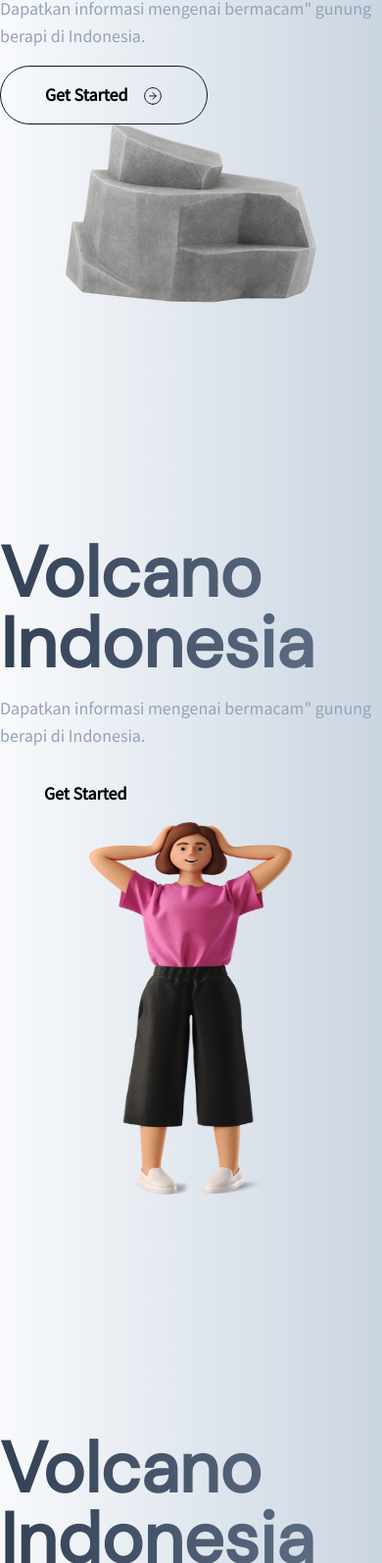
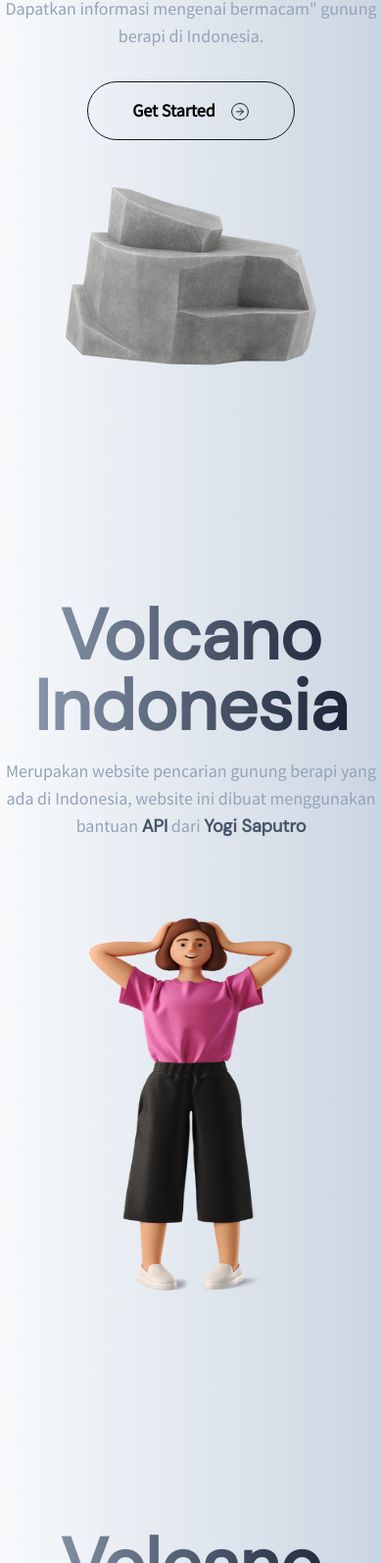
Before and after one commit to Dimas-oktavian17/Volcano-Project, a website built with Vite: page index.html in a window 390 px wide. Shown: the part 381-1976 px from the top of the page at 98% size. Built offline with nearby package versions, Linux system fonts and the light colour scheme; no server answers.

Commit message:
Create responsive design

```diff
--- a/index.html
+++ b/index.html
@@ -7,10 +7,9 @@
   <meta name="viewport" content="width=device-width, initial-scale=1.0" />
   <title>Volcano-Project</title>
   <!-- link css,js or library -->
-
   <script type="module" src="./main.js" defer></script>
-  <link rel="stylesheet" href="./src/style.css">
-  <link rel="stylesheet" href="./src/swipper.css">
+  <link rel="stylesheet" href="./src/style.css" />
+  <link rel="stylesheet" href="./src/swipper.css" />
   <!-- font family -->
   <!-- sourcecode sans pro -->
   <link rel="preconnect" href="https://fonts.googleapis.com" />
@@ -25,13 +24,13 @@
 <body class="bg-gradient-to-r from-slate-50 to-slate-300">
   <!-- header -->
   <header class="container hidden-me" id="beranda">
-    <nav class="px-2 mb-10 border-gray-200 font-header " id="nav">
+    <nav class="px-2 mb-10 border-gray-200 font-header" id="nav">
       <div
-        class="fixed container backdrop-blur-md w-[95%] z-[999]  mx-auto flex flex-wrap items-center justify-between rounded-xl lg:w-[98%]">
+        class="fixed container backdrop-blur-md w-[95%] z-[999] mx-auto flex flex-wrap items-center justify-between rounded-xl lg:w-[98%]">
         <a href="#beranda" class="flex transition-all duration-500 group">
           <svg class="h-10 mr-3 transition-all duration-500 fill-slate-700 group-hover:fill-slate-500" width="51"
-            height="70" xmlns="http://www.w3.org/2000/svg"
-            viewBox="0 0 512 512"><!--! Font Awesome Pro 6.3.0 by @fontawesome - https://fontawesome.com License - https://fontawesome.com/license (Commercial License) Copyright 2023 Fonticons, Inc. -->
+            height="70" xmlns="http://www.w3.org/2000/svg" viewBox="0 0 512 512">
+            <!--! Font Awesome Pro 6.3.0 by @fontawesome - https://fontawesome.com License - https://fontawesome.com/license (Commercial License) Copyright 2023 Fonticons, Inc. -->
             <path
               d="M160 144c-35.3 0-64-28.7-64-64s28.7-64 64-64c15.7 0 30 5.6 41.2 15C212.4 12.4 232.7 0 256 0s43.6 12.4 54.8 31C322 21.6 336.3 16 352 16c35.3 0 64 28.7 64 64s-28.7 64-64 64c-14.7 0-28.3-5-39.1-13.3l-32 48C275.3 187 266 192 256 192s-19.3-5-24.9-13.3l-32-48C188.3 139 174.7 144 160 144zM144 352l48.4-24.2c10.2-5.1 21.6-7.8 33-7.8c19.6 0 38.4 7.8 52.2 21.6l32.5 32.5c6.3 6.3 14.9 9.9 23.8 9.9c11.3 0 21.8-5.6 28-15l9.7-14.6-59-66.3c-9.1-10.2-22.2-16.1-35.9-16.1H235.1c-13.7 0-26.8 5.9-35.9 16.1l-59.9 67.4L144 352zm19.4-95.8c18.2-20.5 44.3-32.2 71.8-32.2h41.8c27.4 0 53.5 11.7 71.8 32.2l150.2 169c8.5 9.5 13.2 21.9 13.2 34.7c0 28.8-23.4 52.2-52.2 52.2H52.2C23.4 512 0 488.6 0 459.8c0-12.8 4.7-25.1 13.2-34.7l150.2-169z" />
           </svg>
@@ -40,10 +39,9 @@
         </a>
         <div class="flex md:order-2">
           <div class="relative hidden mr-3 md:mr-0 md:block">
-            <div class="absolute inset-y-0 left-0 flex items-center pl-3 pointer-events-none">
-            </div>
+            <div class="absolute inset-y-0 left-0 flex items-center pl-3 pointer-events-none"></div>
             <a href="#"
-              class="flex flex-row items-center justify-center gap-4 px-4 py-2 text-lg font-semibold transition-all duration-500 bg-transparent rounded-full font-header group ">
+              class="flex flex-row items-center justify-center gap-4 px-4 py-2 text-lg font-semibold transition-all duration-500 bg-transparent rounded-full font-header group">
               Get Started
               <svg width="20" height="21" class="inline-block transition-all duration-500 group-hover:ml-2"
                 viewBox="0 0 20 21" fill="none" xmlns="http://www.w3.org/2000/svg">
@@ -60,9 +58,9 @@
             class="inline-flex items-center justify-center text-gray-400 rounded-lg md:hidden group hover:text-gray-900"
             aria-controls="mobile-menu-3" aria-expanded="false" id="hamburger">
             <span class="sr-only">Open main menu</span>
-            <div class="flex flex-col items-end ">
+            <div class="flex flex-col items-end">
               <p
-                class="bg-blue-600 transition duration-300 ease-in-out w-[30px] h-2 rounded-lg dark:bg-primary2 dark:active:bg-primary2hover ">
+                class="bg-blue-600 transition duration-300 ease-in-out w-[30px] h-2 rounded-lg dark:bg-primary2 dark:active:bg-primary2hover">
               </p>
               <p
                 class="w-4 h-2 my-1 transition duration-300 ease-in-out bg-blue-600 rounded-lg dark:bg-primary2 dark:active:bg-primary2hover">
@@ -79,26 +77,25 @@
           <ul class="flex flex-col mt-4 md:flex-row md:space-x-8 md:mt-0 md:text-sm md:font-medium">
             <li>
               <a href="#beranda"
-                class="block py-2 pl-3 pr-4 text-base font-semibold text-black rounded font-header md:bg-transparent md:text-primary md:p-0 "
+                class="block py-2 pl-3 pr-4 text-base font-semibold text-black rounded font-header md:bg-transparent md:text-primary md:p-0"
                 aria-current="page">Beranda</a>
             </li>
 
             <li>
               <a href="#about"
-                class="block py-2 pl-3 pr-4 text-base font-normal text-gray-700 border-b border-gray-100 link font-header hover:bg-gray-50 md:hover:bg-transparent md:border-0 md:hover:text-primary md:p-0 dark:lg:hover:bg-transparent dark:hover:bg-slate-600 dark:text-primary2hover dark:hover:text-slate-50 dark:border-slate-600 ">
+                class="block py-2 pl-3 pr-4 text-base font-normal text-gray-700 border-b border-gray-100 link font-header hover:bg-gray-50 md:hover:bg-transparent md:border-0 md:hover:text-primary md:p-0 dark:lg:hover:bg-transparent dark:hover:bg-slate-600 dark:text-primary2hover dark:hover:text-slate-50 dark:border-slate-600">
                 About
               </a>
             </li>
-            <br>
+            <br />
             <li class="lg:hidden">
               <a href="#fitur">
                 <button type="button"
-                  class="w-full font-header text-white font-semibold text-lg shadow-sm shadow-primary bg-primary hover:bg-blue-600 rounded-lg px-5 py-2.5 mr-2 mb-2 dark:text-dark dark:bg-slate-200 dark:hover:bg-slate-300  dark:shadow dark:shadow-slate-200">
+                  class="w-full font-header text-white font-semibold text-lg shadow-sm shadow-primary bg-primary hover:bg-blue-600 rounded-lg px-5 py-2.5 mr-2 mb-2 dark:text-dark dark:bg-slate-200 dark:hover:bg-slate-300 dark:shadow dark:shadow-slate-200">
                   Get Started
                 </button>
               </a>
             </li>
-
           </ul>
         </div>
       </div>
@@ -108,25 +105,26 @@
   <main class="">
     <!-- hero section -->
     <section class="container">
-      <div class="lg:flex lg:flex-row lg:items-center lg:gap-[30px]  pt-20 pb-28">
+      <div class="lg:flex lg:flex-row lg:items-center lg:gap-[30px] pt-20 pb-28">
         <!-- hero deskripsi -->
         <div class="flex flex-col items-start lg:w-1/2">
           <h1
-            class="font-black leading-none text-transparent text-7xl font-main bg-gradient-to-r from-slate-400 to-slate-900 shadow-slate-500 bg-clip-text">
-            Volcano
-            Indonesia
+            class="font-black leading-none lg:text-left text-center text-transparent text-7xl font-main bg-gradient-to-r from-slate-400 to-slate-900 shadow-slate-500 bg-clip-text">
+            Volcano Indonesia
           </h1>
-          <p class="py-4 text-lg font-normal font-header text-slate-400">
+          <p class="lg:text-left text-center py-4 text-lg font-normal font-header text-slate-400">
             Dapatkan informasi mengenai bermacam" gunung berapi di Indonesia.
           </p>
-          <a href="#"
-            class="font-header group text-lg font-semibold flex flex-row items-center hover:bg-gradient-to-r hover:from-slate-500 hover:border-none transition-all duration-500 hover:to-slate-700 hover:text-white justify-center py-[15px] px-[45px] gap-[15px] border border-slate-900 rounded-full bg-transparent">
+          <div class="flex flex-row self-center py-4 lg:py-0 lg:self-start">
+            <a href="#search"
+              class="font-header group text-lg font-semibold flex justify-center flex-row items-center hover:bg-gradient-to-r hover:from-slate-500 hover:border-none transition-all duration-500 hover:to-slate-700 hover:text-white py-[15px] px-[45px] gap-[15px] border border-slate-900 rounded-full bg-transparent">
               Get Started
               <svg width="20" height="21" class="inline-block transition-all duration-500 group-hover:ml-2"
                 viewBox="0 0 20 21" fill="none" xmlns="http://www.w3.org/2000/svg">
                 <path
                   d="M9.99999 19.2707C14.6024 19.2707 18.3333 15.5397 18.3333 10.9373C18.3333 6.33497 14.6024 2.60401 9.99999 2.60401C5.39762 2.60401 1.66666 6.33497 1.66666 10.9373C1.66666 15.5397 5.39762 19.2707 9.99999 19.2707Z"
-                stroke="#0f172a" class="group-hover:stroke-slate-100" stroke-linecap="round" stroke-linejoin="round" />
+                  stroke="#0f172a" class="group-hover:stroke-slate-100" stroke-linecap="round"
+                  stroke-linejoin="round" />
                 <path d="M10 14.2707L13.3333 10.9373L10 7.60402" class="group-hover:stroke-slate-100" stroke="#0f172a"
                   stroke-linecap="round" stroke-linejoin="round" />
                 <path d="M6.66666 10.9373H13.3333" stroke="#0f172a" stroke-linecap="round"
@@ -134,83 +132,78 @@
               </svg>
             </a>
           </div>
+        </div>
         <!-- picture -->
-        <div class="flex flex-col items-center lg:w-1/2" id="canvas">
-          <img src="./public/Mountain.png  " class="w-auto h-auto" alt="">
+        <div class="flex flex-col items-center pt-8 lg:w-1/2" id="canvas">
+          <img src="./public/Mountain.png" class="w-auto h-auto" alt="Mountain" />
         </div>
-
       </div>
       <!-- about -->
-      <div id="about" class="scroll-mt-20 lg:flex lg:flex-row lg:items-center lg:gap-[30px]   pt-32 pb-28">
+      <div id="about" class="scroll-mt-20 lg:flex lg:flex-row lg:items-center lg:gap-[30px] pt-32 pb-28">
         <!-- hero deskripsi -->
         <div class="flex flex-col items-start lg:w-1/2">
           <h1
-            class="font-black leading-none text-transparent text-7xl font-main bg-gradient-to-r from-slate-700 to-slate-500 shadow-slate-500 bg-clip-text">
-            Volcano
-            Indonesia
+            class="font-black leading-none lg:text-left text-center text-transparent text-7xl font-main bg-gradient-to-r from-slate-400 to-slate-900 shadow-slate-500 bg-clip-text">
+            Volcano Indonesia
           </h1>
-          <p class="py-4 text-lg font-normal font-header text-slate-400">
-            Dapatkan informasi mengenai bermacam" gunung berapi di Indonesia.
+          <p class="lg:text-left text-center py-4 text-lg font-normal font-header text-slate-400">
+            Merupakan website pencarian gunung berapi yang ada di Indonesia, website ini dibuat menggunakan bantuan
+            <a href="https://indonesia-public-static-api.vercel.app/api/volcanoes"
+              class="font-main font-bold text-slate-600">API</a> dari <a href="https://github.com/yogski"
+              class="font-main font-bold text-slate-600">Yogi Saputro</a>
           </p>
-          <a href="#"
-            class="font-header group text-lg font-semibold flex flex-row items-center hover:bg-slate-900 hover:text-white justify-center py-[15px] px-[45px] gap-[15px] rounded-full bg-transparent">
-            Get Started
-          </a>
         </div>
         <!-- picture -->
-        <div class="flex flex-col items-center lg:w-1/2">
-          <img src="./public/3d-business-young-woman-standing-and-holding-her-head.png" class="h-96 w-52" alt="">
+        <div class="flex flex-col items-center pt-16 lg:pt-0 lg:w-1/2">
+          <img src="./public/3d-business-young-woman-standing-and-holding-her-head.png" class="h-96 w-52" alt="" />
         </div>
       </div>
       <!-- search -->
       <div id="about" class="scroll-mt-20 flex flex-col items-center lg:gap-[30px] pt-32 pb-28">
         <!-- hero deskripsi -->
-        <div class="flex flex-col items-center ">
+        <div class="flex flex-col items-center">
           <h1
-            class="font-black leading-none text-transparent text-7xl font-main bg-gradient-to-r from-slate-700 to-slate-500 shadow-slate-500 bg-clip-text">
-            Volcano
-            Indonesia
+            class="font-black leading-none lg:text-left text-center text-transparent text-7xl font-main bg-gradient-to-r from-slate-400 to-slate-900 shadow-slate-500 bg-clip-text">
+            Volcano Indonesia
           </h1>
           <p class="py-4 text-4xl font-normal font-header text-slate-400">
             Temukan Sekarang
           </p>
           <!-- search box & filter -->
           <div class="flex flex-row">
-            <div class="flex flex-row items-center justify-between max-w-xs ">
-              <div class="flex flex-col w-full ">
-                <label for="nama" class="flex items-center leading-[15px] font-medium text-xs pb-4 text-[#1676F3]">
+            <div class="flex flex-row items-center justify-between max-w-xs">
+              <div class="flex flex-col w-full">
+                <label for="nama" class="flex  items-center leading-[15px] font-medium text-xs pb-4 text-blue-500">
                   Cari berdasarkan nama gunung
                 </label>
                 <input id="searchInput" placeholder="merapi" type="text"
-                  class="px-4 py-2 text-black transition-all duration-500 bg-transparent border rounded-full border-slate-900 outline-1 outline-slate-900 ">
+                  class="px-4 py-2 text-black transition-all duration-500 bg-transparent border rounded-full border-slate-900 outline-1 outline-slate-900" />
               </div>
             </div>
           </div>
-
         </div>
         <!-- picture -->
         <!-- hasil project portofolio -->
-        <div class="flex flex-row   items-start gap-[30px]">
+        <div class="flex pt-16 flex-row items-start gap-[30px]">
           <div class="py-8 swiper mySwiper">
             <!-- wrapper -->
             <div class="flex flex-row justify-between max-w-xs swiper-wrapper md:max-w-sm lg:max-w-4xl xl:max-w-5xl"
               id="result">
               <!-- card -->
-
             </div>
             <!-- <div class="swiper-pagination text-[#FE5E4433] opacity-20"></div> -->
           </div>
         </div>
       </div>
       <!-- footer -->
-      <div class="flex  flex-col items-start p-20 gap-[30px] bg-footer rounded-tl-3xl rounded-tr-3xl ">
+      <div class="flex flex-col items-start p-20 gap-[30px] bg-footer rounded-tl-3xl rounded-tr-3xl">
         <div class="flex flex-col items-start gap-[30px] lg:flex-row">
           <div class="flex flex-col items-start gap-5 lg:w-[27rem] lg:gap-2">
             <div class="flex flex-row items-center gap-[10px]">
               <a href="#beranda" class="flex transition-all duration-500 group">
                 <svg class="h-10 mr-3 transition-all duration-500 fill-slate-700 group-hover:fill-slate-500" width="51"
-                  height="70" xmlns="http://www.w3.org/2000/svg"
-                  viewBox="0 0 512 512"><!--! Font Awesome Pro 6.3.0 by @fontawesome - https://fontawesome.com License - https://fontawesome.com/license (Commercial License) Copyright 2023 Fonticons, Inc. -->
+                  height="70" xmlns="http://www.w3.org/2000/svg" viewBox="0 0 512 512">
+                  <!--! Font Awesome Pro 6.3.0 by @fontawesome - https://fontawesome.com License - https://fontawesome.com/license (Commercial License) Copyright 2023 Fonticons, Inc. -->
                   <path
                     d="M160 144c-35.3 0-64-28.7-64-64s28.7-64 64-64c15.7 0 30 5.6 41.2 15C212.4 12.4 232.7 0 256 0s43.6 12.4 54.8 31C322 21.6 336.3 16 352 16c35.3 0 64 28.7 64 64s-28.7 64-64 64c-14.7 0-28.3-5-39.1-13.3l-32 48C275.3 187 266 192 256 192s-19.3-5-24.9-13.3l-32-48C188.3 139 174.7 144 160 144zM144 352l48.4-24.2c10.2-5.1 21.6-7.8 33-7.8c19.6 0 38.4 7.8 52.2 21.6l32.5 32.5c6.3 6.3 14.9 9.9 23.8 9.9c11.3 0 21.8-5.6 28-15l9.7-14.6-59-66.3c-9.1-10.2-22.2-16.1-35.9-16.1H235.1c-13.7 0-26.8 5.9-35.9 16.1l-59.9 67.4L144 352zm19.4-95.8c18.2-20.5 44.3-32.2 71.8-32.2h41.8c27.4 0 53.5 11.7 71.8 32.2l150.2 169c8.5 9.5 13.2 21.9 13.2 34.7c0 28.8-23.4 52.2-52.2 52.2H52.2C23.4 512 0 488.6 0 459.8c0-12.8 4.7-25.1 13.2-34.7l150.2-169z" />
                 </svg>
@@ -218,20 +211,22 @@
                   class="self-center text-lg font-semibold transition-all duration-500 font-header whitespace-nowrap text-slate-900 group-hover:text-slate-500">Volcano</span>
               </a>
             </div>
-            <p class="order-1 text-base font-normal font-header text-slate-900 ">
-              Sebenernya banyak banget aplikasi chatting yang lebih bagus dari ini, maka dari itu
-              lebih baik pake yang lain aja deh
-              ya daripada pake aplikasi yang ini.
+            <p class="order-1 text-base font-normal font-header text-slate-900">
+              Sebenernya banyak banget aplikasi chatting yang lebih bagus dari
+              ini, maka dari itu lebih baik pake yang lain aja deh ya daripada
+              pake aplikasi yang ini.
             </p>
-            <p class="order-2 text-sm font-semibold tracking-widest font-header text-slate-900 ">
+            <p class="order-2 text-sm font-semibold tracking-widest font-header text-slate-900">
               COPYRIGHT (C) 2021. DESIGN BY NAUVAL
             </p>
-            <p class="order-2 text-sm font-semibold tracking-widest font-header text-slate-900 ">
+            <p class="order-2 text-sm font-semibold tracking-widest font-header text-slate-900">
               COPYRIGHT (C) 2022. CREATE BY DIMAS
             </p>
           </div>
           <div class="flex flex-col items-start flex-grow order-1 gap-4 lg:gap-2">
-            <h1 class="text-lg font-semibold text-slate-900 font-main ">Sitemap</h1>
+            <h1 class="text-lg font-semibold text-slate-900 font-main">
+              Sitemap
+            </h1>
             <div class="flex flex-col items-start gap-[10px] order-1">
               <ul class="flex flex-col gap-4">
                 <li class="text-base font-normal font-header text-slate-900">
@@ -247,14 +242,13 @@
             </div>
           </div>
           <div class="flex flex-col items-start flex-grow order-2 gap-5 lg:gap-2">
-            <h1 class="text-lg font-semibold text-slate-900 font-main ">
+            <h1 class="text-lg font-semibold text-slate-900 font-main">
               Tetep Terhubung
             </h1>
             <p class="self-stretch order-1 text-base font-normal font-header text-slate-900">
               Lihat kami pansos di sosial media berikut:
             </p>
             <div class="flex flex-row justify-center items-center gap-[10px] order-2">
-
               <div
                 class="group flex flex-row justify-center items-center p-2 gap-[10px] w-10 h-10 bg-bg-icon rounded-md transition-all duration-1000 cursor-pointer dark:bg-slate-700">
                 <a href="https://github.com/Dimas-oktavian17" target="_blank">
```
Also changed, not shown: main.js (+3 -4 lines), src/style.css. Lines whose indentation alone changed are shown as unchanged.
